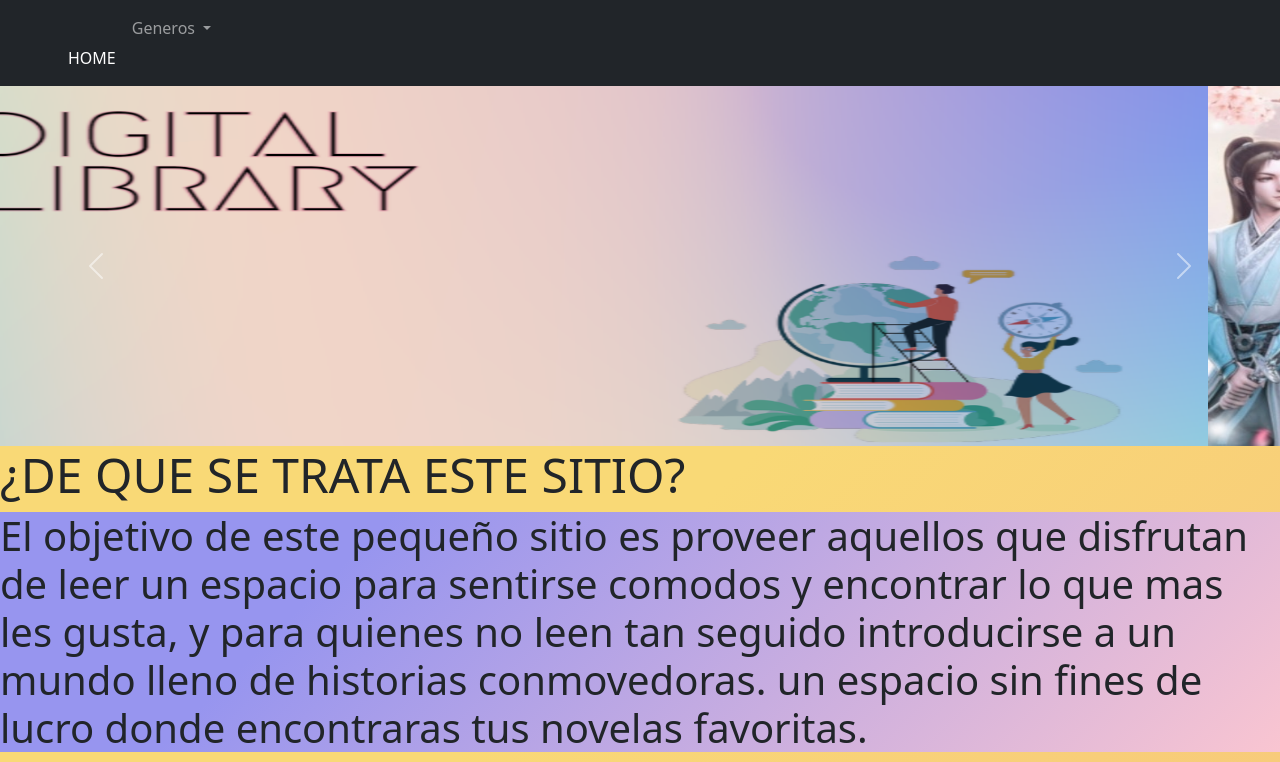
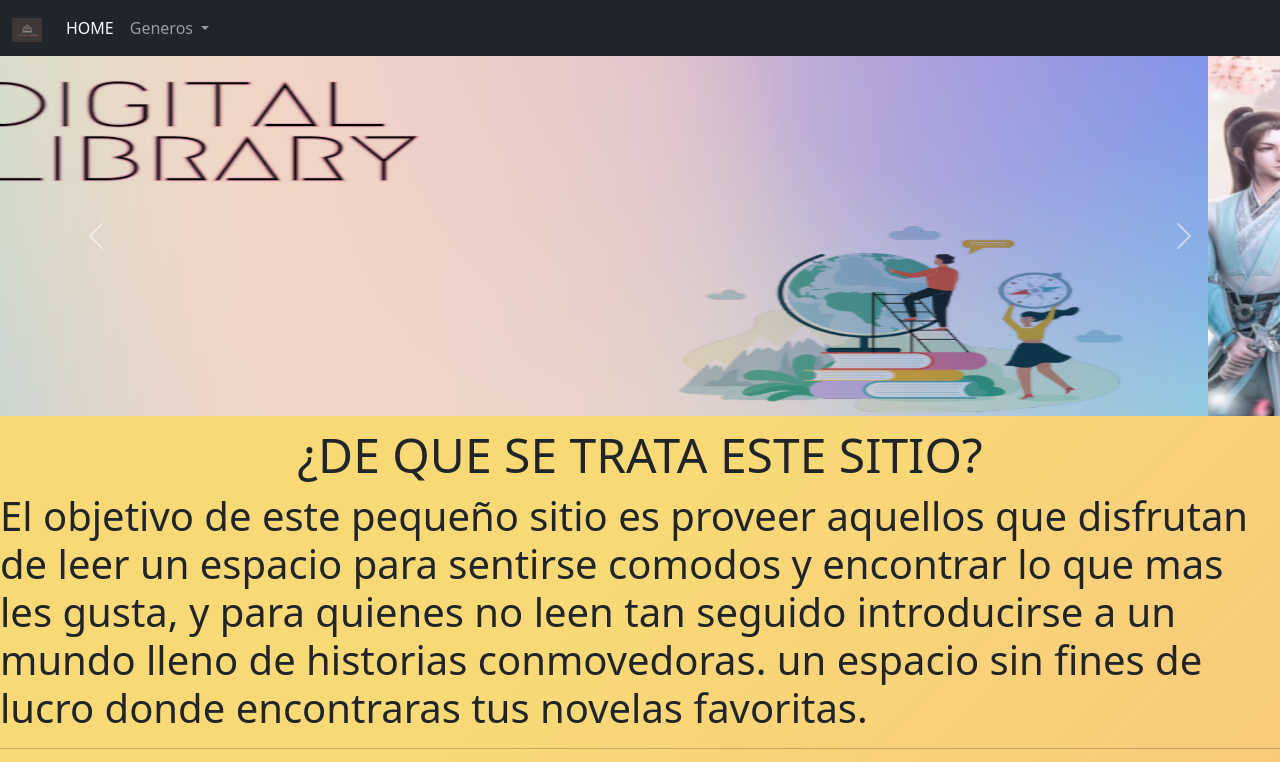
Before and after one commit to MilagrosRaices/5-ver-proyectoDW, a website: page index.html in a window 1280 px wide. Shown: the top 762 px of the page. Drawn offline with nearby package versions, Linux system fonts and the light colour scheme; grey boxes are pictures that could not be loaded; a web font is replaced by a local one.

Commit message:
index.html

```diff
--- a/index.html
+++ b/index.html
@@ -16,9 +16,7 @@
   <nav class="navbar navbar-expand-lg navbar-dark bg-dark">
     <div class="container-fluid">
       <a class="navbar-brand" href="#">
-        <picture>
-          <source media="(min-width:700)" srcset="">
-        </picture>
+        <img src="./img/digiallibrary.favicon.png" alt="" width="30" height="24"></a>
       <button class="navbar-toggler" type="button" data-bs-toggle="collapse" data-bs-target="#navbarNavDropdown" aria-controls="navbarNavDropdown" aria-expanded="false" aria-label="Toggle navigation">
         <span class="navbar-toggler-icon"></span>
       </button>
@@ -65,8 +63,8 @@
   </div>
   <!--end carousel-->
 
-  <h1 class="display-5" id="nosotros">¿DE QUE SE TRATA ESTE SITIO?</h1>
-  <nav id="nosotros2">
+  <h1 class="display-5" id="sitio">¿DE QUE SE TRATA ESTE SITIO?</h1>
+  <nav>
     <h1 class="display-6">El objetivo de este pequeño sitio es proveer aquellos que disfrutan de leer un espacio para sentirse comodos y encontrar lo que mas les gusta, y para quienes no leen tan seguido introducirse a un mundo lleno de historias conmovedoras. un espacio sin fines de lucro donde encontraras tus novelas favoritas.</h1>
   </nav>
 
--- a/scss/_sections.scss
+++ b/scss/_sections.scss
@@ -39,9 +39,10 @@ $centro:100px;
     font-size: $ancho;
     font-family: 'Roboto', sans-serif;
 }
-
-
-
+#sitio{
+    text-align: center;
+    margin-top: 10px;
+}
 #manga{
     padding: ($centro/2);
     background-image:url("https://c.wallhere.com/photos/99/cb/manga_anime-1879243.jpg!d");
@@ -60,14 +61,15 @@ $centro:100px;
     #danmeiInfo{
         padding: $ancho;
         color: $blanco;
+    }
+}
+
 #infoNovelas{
     padding: $centro;
     border-style: dotted;
     border-color: $negro;
     margin-top: 10px;
+}
 #novelas{
     text-decoration: underline;
 }
-        }
-    }
-}
```
Also changed, not shown: sections/damnei.html (+2 -2 lines), css/style.css. Lines whose indentation alone changed are shown as unchanged.
